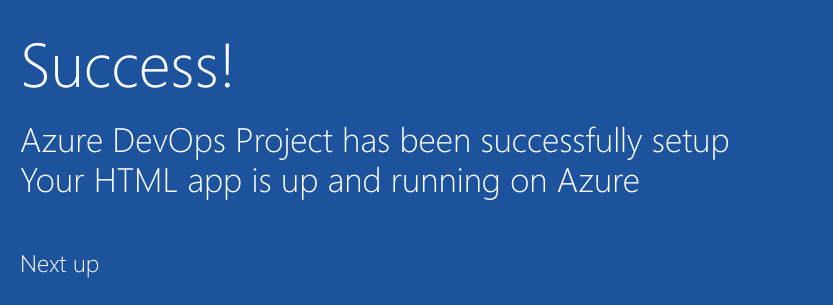
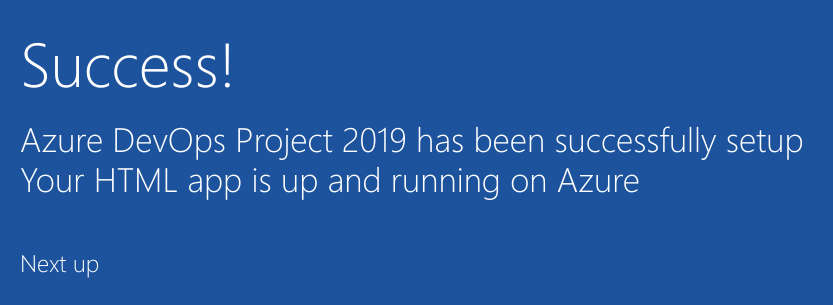
Before and after one commit to hsoni27/Module_2_Repo, a plain HTML site: page index.html in a window 1280 px wide. Shown: the part 352-657 px from the top of the page, 205-1038 px from the left. Drawn offline with Linux system fonts and the light colour scheme.

Commit message:
feature 032019 branch - index.html file changed

```diff
--- a/index.html
+++ b/index.html
@@ -19,7 +19,7 @@
         </div>
             <div class="content-body">
                 <div class="success-text">Success!</div>
-                <div class="description line-1"> Azure DevOps Project has been successfully setup</div>
+                <div class="description line-1"> Azure DevOps Project 2019 has been successfully setup</div>
                 <div class="description line-2"> Your HTML app is up and running on Azure</div>
                 <div class="next-steps-container">
                     <div class="next-steps-header">Next up</div>
```
